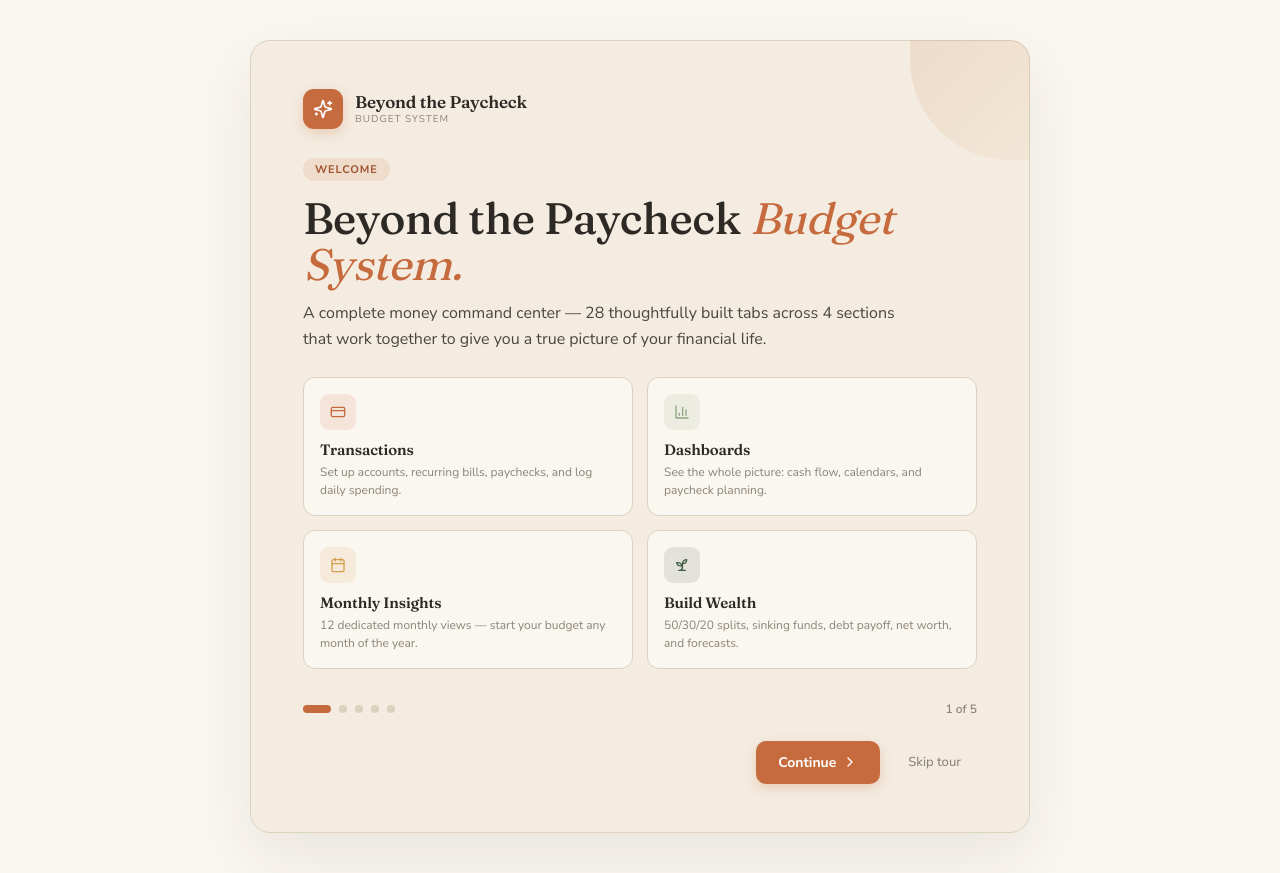
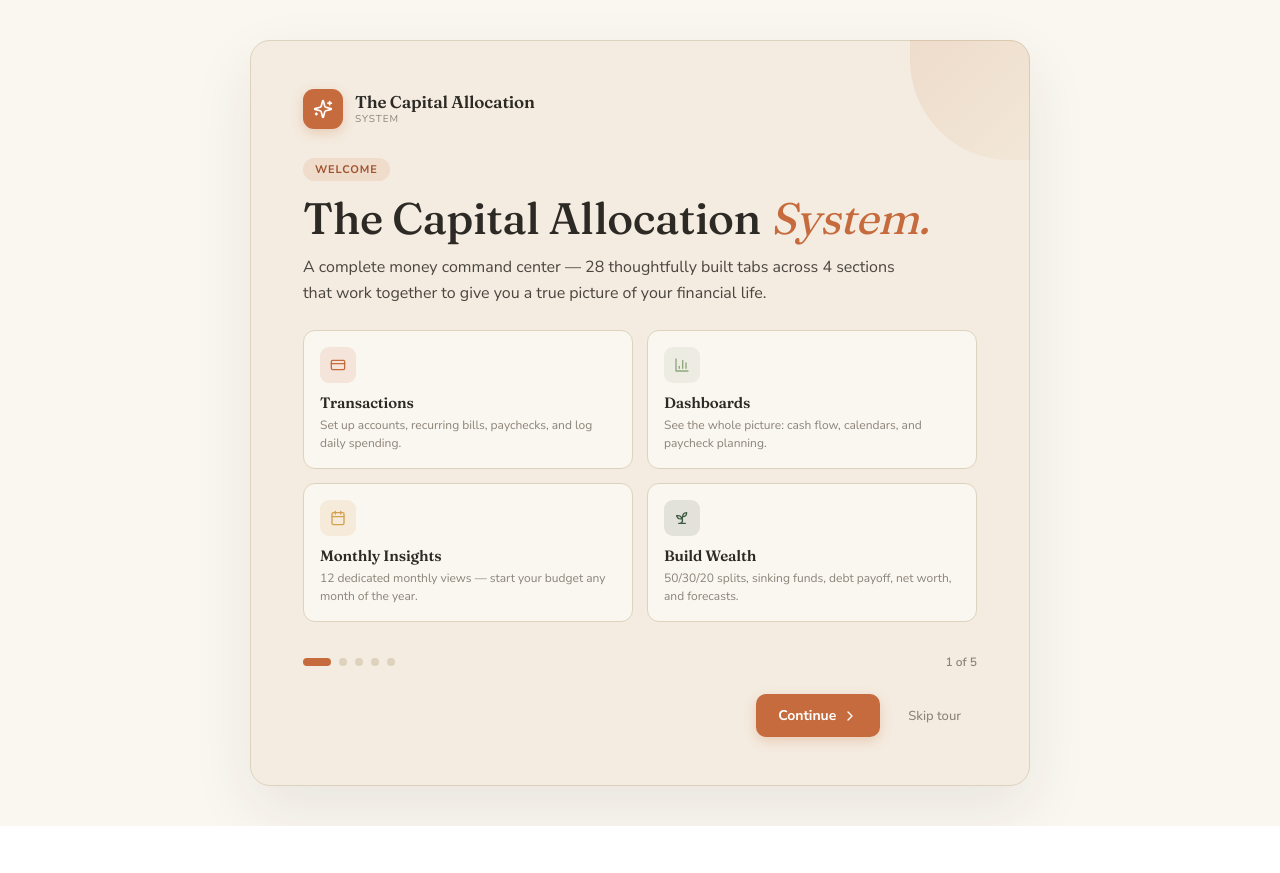
Before and after one commit to thecarolinesinclair/beyond-the-paycheck-budget, a React (Vite) app: page / in a window 1280 px wide. After the commit the page ends 826 px from the top, so only its background shows below. Built offline with nearby package versions, Linux system fonts and the light colour scheme.

Commit message:
Update App.jsx

```diff
--- a/src/App.jsx
+++ b/src/App.jsx
@@ -185,8 +185,8 @@ function Layout({ data, setData, update, activeSection, setActiveSection, active
               <Sparkles size={18} color="white" />
             </div>
             <div>
-              <div className="display" style={{ fontSize: 16, lineHeight: 1, color: C.ink }}>Beyond the Paycheck</div>
-              <div style={{ fontSize: 10, color: C.muted, letterSpacing: '0.1em', textTransform: 'uppercase', marginTop: 2 }}>Budget System</div>
+              <div className="display" style={{ fontSize: 16, lineHeight: 1, color: C.ink }}>The Capital Allocation</div>
+              <div style={{ fontSize: 10, color: C.muted, letterSpacing: '0.1em', textTransform: 'uppercase', marginTop: 2 }}>System</div>
             </div>
           </div>
         </div>
@@ -275,8 +275,8 @@ function Welcome({ onStart }) {
   const steps = [
     {
       kicker: 'Welcome',
-      title: 'Beyond the Paycheck',
-      italic: 'Budget System.',
+      title: 'The Capital Allocation',
+      italic: 'System.',
       lead: 'A complete money command center — 28 thoughtfully built tabs across 4 sections that work together to give you a true picture of your financial life.',
       body: (
         <div style={{ display: 'grid', gridTemplateColumns: 'repeat(2, 1fr)', gap: 14, marginTop: 8 }}>
@@ -431,8 +431,8 @@ function Welcome({ onStart }) {
             <Sparkles size={20} color="white" />
           </div>
           <div>
-            <div className="display" style={{ fontSize: 17, lineHeight: 1, color: C.ink, fontWeight: 600 }}>Beyond the Paycheck</div>
-            <div style={{ fontSize: 10, color: C.muted, letterSpacing: '0.1em', textTransform: 'uppercase', marginTop: 2 }}>Budget System</div>
+            <div className="display" style={{ fontSize: 17, lineHeight: 1, color: C.ink, fontWeight: 600 }}>The Capital Allocation</div>
+            <div style={{ fontSize: 10, color: C.muted, letterSpacing: '0.1em', textTransform: 'uppercase', marginTop: 2 }}>System</div>
           </div>
         </div>
 
```
